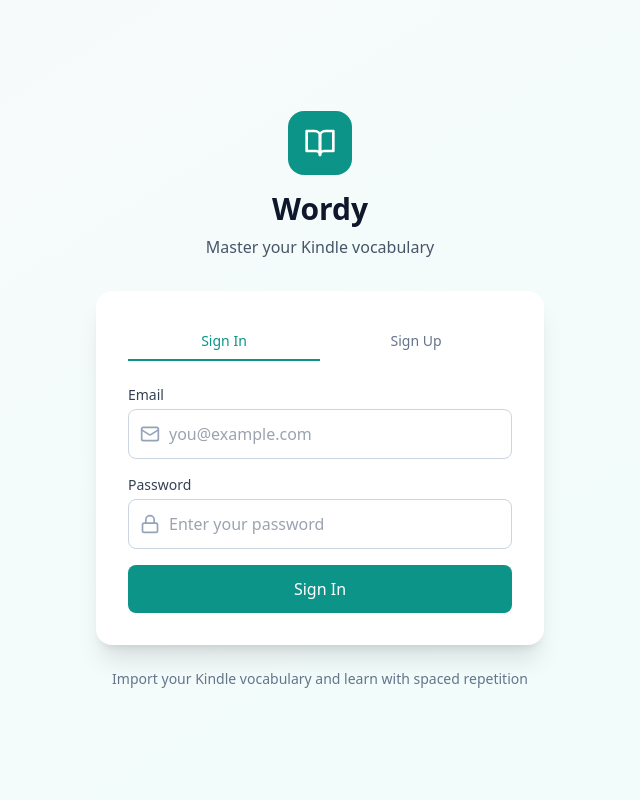
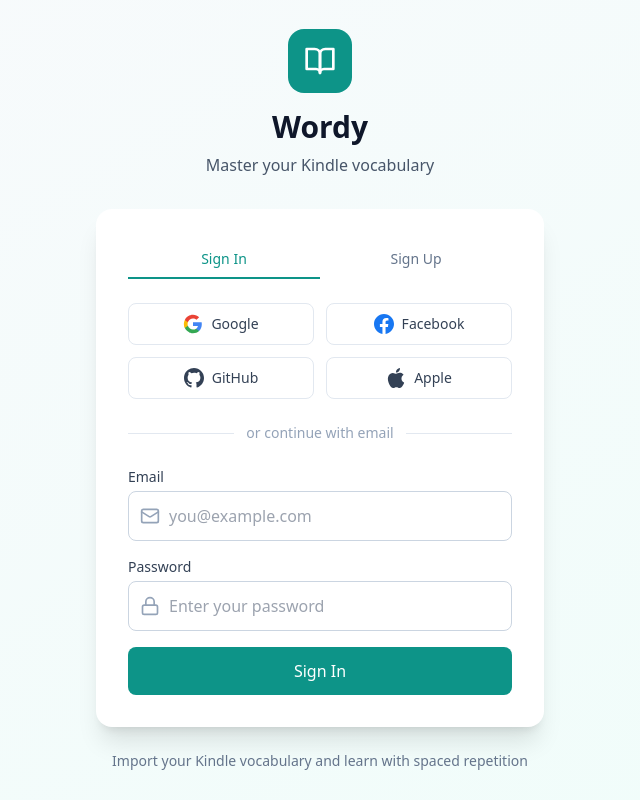
Before and after one commit to Labzofaditya/Wordy, a React (Vite) app: page / in a window 1280 px wide. Shown: the whole page, without its empty margins (320-960 px from the left). Built offline with nearby package versions, Linux system fonts and the light colour scheme; no server answers.

Commit message:
Add OAuth social login support

```diff
--- a/src/components/AuthForm.tsx
+++ b/src/components/AuthForm.tsx
@@ -1,14 +1,70 @@
 import { useState } from 'react';
 import { BookOpen, Mail, Lock, Loader2 } from 'lucide-react';
 import { useAuth } from '../context/AuthContext';
+import { Provider } from '@supabase/supabase-js';
+
+const OAUTH_PROVIDERS: { provider: Provider; label: string; icon: React.ReactNode }[] = [
+  {
+    provider: 'google',
+    label: 'Google',
+    icon: (
+      <svg viewBox="0 0 24 24" className="h-5 w-5" aria-hidden="true">
+        <path
+          d="M22.56 12.25c0-.78-.07-1.53-.2-2.25H12v4.26h5.92c-.26 1.37-1.04 2.53-2.21 3.31v2.77h3.57c2.08-1.92 3.28-4.74 3.28-8.09z"
+          fill="#4285F4"
+        />
+        <path
+          d="M12 23c2.97 0 5.46-.98 7.28-2.66l-3.57-2.77c-.98.66-2.23 1.06-3.71 1.06-2.86 0-5.29-1.93-6.16-4.53H2.18v2.84C3.99 20.53 7.7 23 12 23z"
+          fill="#34A853"
+        />
+        <path
+          d="M5.84 14.09c-.22-.66-.35-1.36-.35-2.09s.13-1.43.35-2.09V7.07H2.18C1.43 8.55 1 10.22 1 12s.43 3.45 1.18 4.93l2.85-2.22.81-.62z"
+          fill="#FBBC05"
+        />
+        <path
+          d="M12 5.38c1.62 0 3.06.56 4.21 1.64l3.15-3.15C17.45 2.09 14.97 1 12 1 7.7 1 3.99 3.47 2.18 7.07l3.66 2.84c.87-2.6 3.3-4.53 6.16-4.53z"
+          fill="#EA4335"
+        />
+      </svg>
+    ),
+  },
+  {
+    provider: 'facebook',
+    label: 'Facebook',
+    icon: (
+      <svg viewBox="0 0 24 24" className="h-5 w-5" fill="#1877F2" aria-hidden="true">
+        <path d="M24 12.073c0-6.627-5.373-12-12-12s-12 5.373-12 12c0 5.99 4.388 10.954 10.125 11.854v-8.385H7.078v-3.47h3.047V9.43c0-3.007 1.792-4.669 4.533-4.669 1.312 0 2.686.235 2.686.235v2.953H15.83c-1.491 0-1.956.925-1.956 1.874v2.25h3.328l-.532 3.47h-2.796v8.385C19.612 23.027 24 18.062 24 12.073z" />
+      </svg>
+    ),
+  },
+  {
+    provider: 'github',
+    label: 'GitHub',
+    icon: (
+      <svg viewBox="0 0 24 24" className="h-5 w-5" fill="currentColor" aria-hidden="true">
+        <path d="M12 0C5.374 0 0 5.373 0 12c0 5.302 3.438 9.8 8.207 11.387.599.111.793-.261.793-.577v-2.234c-3.338.726-4.033-1.416-4.033-1.416-.546-1.387-1.333-1.756-1.333-1.756-1.089-.745.083-.729.083-.729 1.205.084 1.839 1.237 1.839 1.237 1.07 1.834 2.807 1.304 3.492.997.107-.775.418-1.305.762-1.604-2.665-.305-5.467-1.334-5.467-5.931 0-1.311.469-2.381 1.236-3.221-.124-.303-.535-1.524.117-3.176 0 0 1.008-.322 3.301 1.23A11.509 11.509 0 0112 5.803c1.02.005 2.047.138 3.006.404 2.291-1.552 3.297-1.23 3.297-1.23.653 1.653.242 2.874.118 3.176.77.84 1.235 1.911 1.235 3.221 0 4.609-2.807 5.624-5.479 5.921.43.372.823 1.102.823 2.222v3.293c0 .319.192.694.801.576C20.566 21.797 24 17.3 24 12c0-6.627-5.373-12-12-12z" />
+      </svg>
+    ),
+  },
+  {
+    provider: 'apple',
+    label: 'Apple',
+    icon: (
+      <svg viewBox="0 0 24 24" className="h-5 w-5" fill="currentColor" aria-hidden="true">
+        <path d="M12.152 6.896c-.948 0-2.415-1.078-3.96-1.04-2.04.027-3.91 1.183-4.961 3.014-2.117 3.675-.54 9.103 1.519 12.09 1.013 1.454 2.208 3.09 3.792 3.039 1.52-.065 2.09-.987 3.935-.987 1.831 0 2.35.987 3.96.948 1.637-.026 2.676-1.48 3.676-2.948 1.156-1.688 1.636-3.325 1.662-3.415-.039-.013-3.182-1.221-3.22-4.857-.026-3.04 2.48-4.494 2.597-4.559-1.429-2.09-3.623-2.324-4.39-2.376-2-.156-3.675 1.09-4.61 1.09zM15.53 3.83c.843-1.012 1.4-2.427 1.245-3.83-1.207.052-2.662.805-3.532 1.818-.78.896-1.454 2.338-1.273 3.714 1.338.104 2.715-.688 3.559-1.701" />
+      </svg>
+    ),
+  },
+];
 
 export function AuthForm() {
   const [isSignUp, setIsSignUp] = useState(false);
   const [email, setEmail] = useState('');
   const [password, setPassword] = useState('');
   const [loading, setLoading] = useState(false);
+  const [oauthLoading, setOauthLoading] = useState<Provider | null>(null);
   const [error, setError] = useState<string | null>(null);
-  const { signIn, signUp } = useAuth();
+  const { signIn, signUp, signInWithOAuth } = useAuth();
 
   const handleSubmit = async (e: React.FormEvent) => {
     e.preventDefault();
@@ -25,6 +81,17 @@ export function AuthForm() {
       setError(err instanceof Error ? err.message : 'Authentication failed');
     } finally {
       setLoading(false);
+    }
+  };
+
+  const handleOAuth = async (provider: Provider) => {
+    setOauthLoading(provider);
+    setError(null);
+    try {
+      await signInWithOAuth(provider);
+    } catch (err) {
+      setError(err instanceof Error ? err.message : 'OAuth sign-in failed');
+      setOauthLoading(null);
     }
   };
 
@@ -61,6 +128,33 @@ export function AuthForm() {
             >
               Sign Up
             </button>
+          </div>
+
+          <div className="grid grid-cols-2 gap-3 mb-6">
+            {OAUTH_PROVIDERS.map(({ provider, label, icon }) => (
+              <button
+                key={provider}
+                onClick={() => handleOAuth(provider)}
+                disabled={oauthLoading !== null || loading}
+                className="flex items-center justify-center gap-2 px-4 py-2.5 border border-slate-200 rounded-lg text-sm font-medium text-slate-700 hover:bg-slate-50 hover:border-slate-300 focus:ring-2 focus:ring-teal-200 transition-all disabled:opacity-50 disabled:cursor-not-allowed"
+              >
+                {oauthLoading === provider ? (
+                  <Loader2 className="h-5 w-5 animate-spin text-slate-400" />
+                ) : (
+                  icon
+                )}
+                <span>{label}</span>
+              </button>
+            ))}
+          </div>
+
+          <div className="relative mb-6">
+            <div className="absolute inset-0 flex items-center">
+              <div className="w-full border-t border-slate-200" />
+            </div>
+            <div className="relative flex justify-center text-sm">
+              <span className="px-3 bg-white text-slate-400">or continue with email</span>
+            </div>
           </div>
 
           <form onSubmit={handleSubmit} className="space-y-4">
@@ -107,7 +201,7 @@ export function AuthForm() {
 
             <button
               type="submit"
-              disabled={loading}
+              disabled={loading || oauthLoading !== null}
               className="w-full py-3 bg-teal-600 text-white font-medium rounded-lg hover:bg-teal-700 focus:ring-4 focus:ring-teal-200 transition-all disabled:opacity-50 disabled:cursor-not-allowed flex items-center justify-center gap-2"
             >
               {loading && <Loader2 className="h-5 w-5 animate-spin" />}
--- a/src/context/AuthContext.tsx
+++ b/src/context/AuthContext.tsx
@@ -1,5 +1,5 @@
 import { createContext, useContext, useEffect, useState, ReactNode } from 'react';
-import { User, Session } from '@supabase/supabase-js';
+import { User, Session, Provider } from '@supabase/supabase-js';
 import { supabase } from '../lib/supabase';
 
 interface AuthContextType {
@@ -8,6 +8,7 @@ interface AuthContextType {
   loading: boolean;
   signUp: (email: string, password: string) => Promise<void>;
   signIn: (email: string, password: string) => Promise<void>;
+  signInWithOAuth: (provider: Provider) => Promise<void>;
   signOut: () => Promise<void>;
 }
 
@@ -43,13 +44,21 @@ export function AuthProvider({ children }: { children: ReactNode }) {
     if (error) throw error;
   };
 
+  const signInWithOAuth = async (provider: Provider) => {
+    const { error } = await supabase.auth.signInWithOAuth({
+      provider,
+      options: { redirectTo: window.location.origin },
+    });
+    if (error) throw error;
+  };
+
   const signOut = async () => {
     const { error } = await supabase.auth.signOut();
     if (error) throw error;
   };
 
   return (
-    <AuthContext.Provider value={{ user, session, loading, signUp, signIn, signOut }}>
+    <AuthContext.Provider value={{ user, session, loading, signUp, signIn, signInWithOAuth, signOut }}>
       {children}
     </AuthContext.Provider>
   );
```
